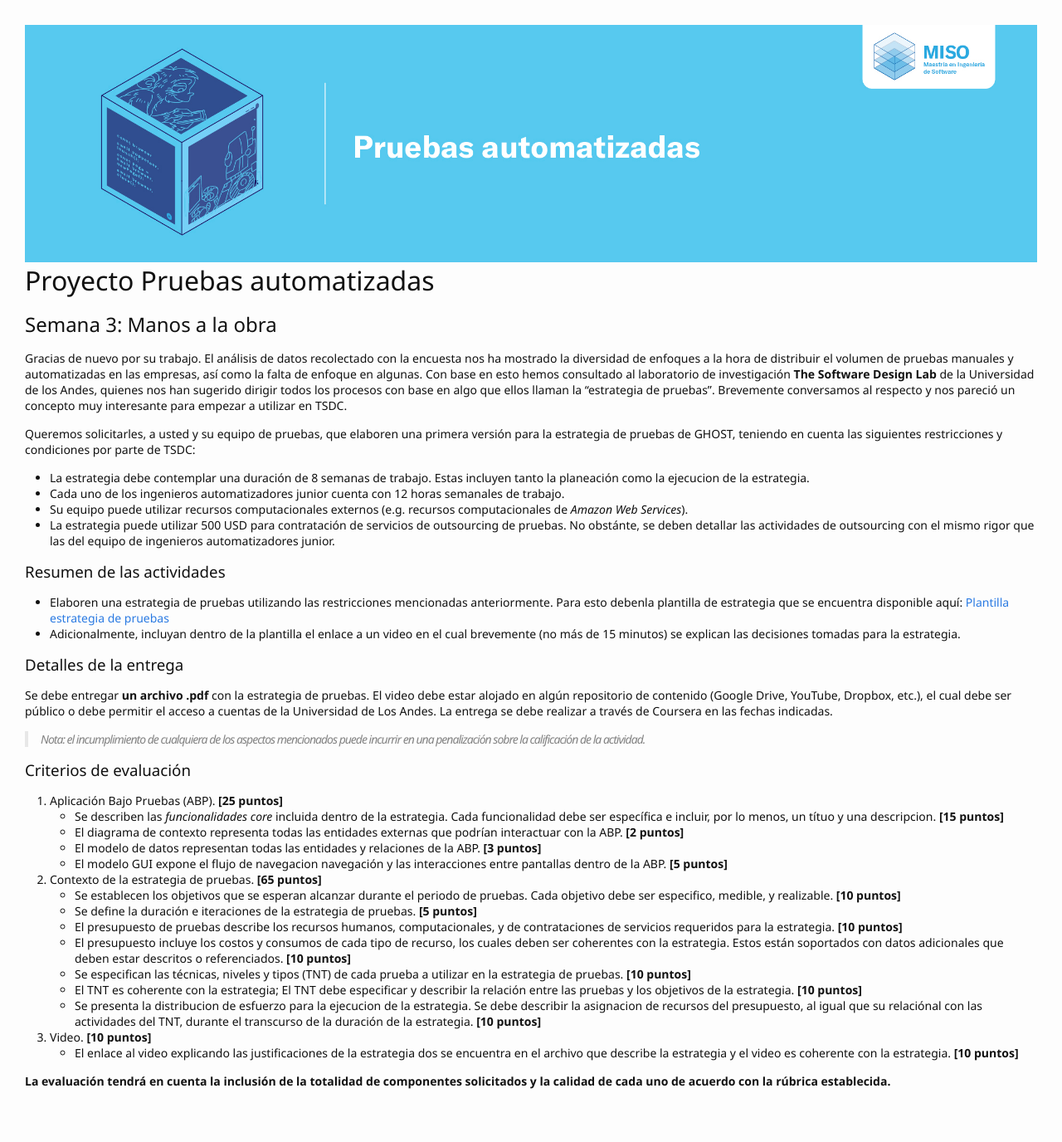
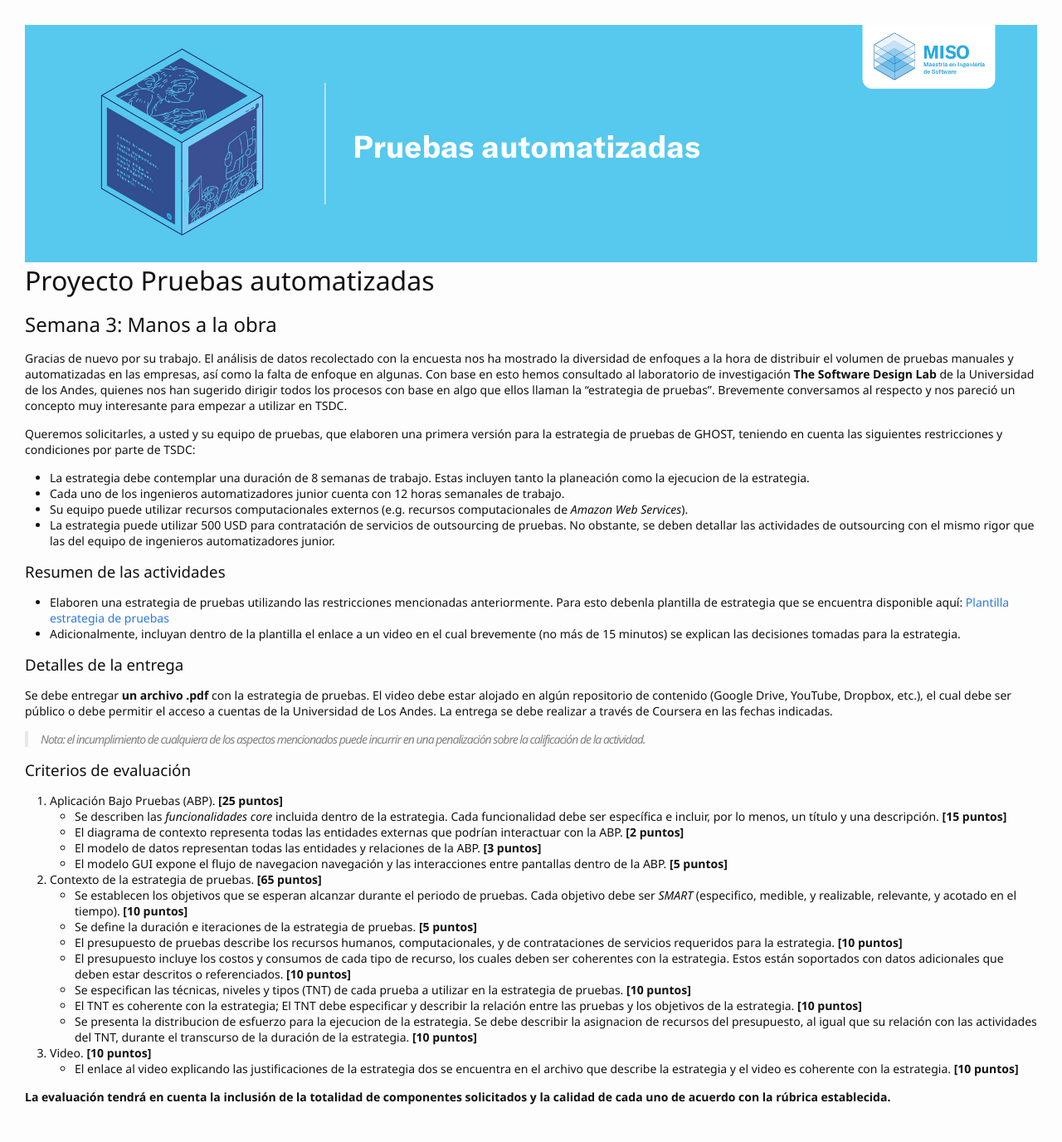
Before and after one commit to TiCSw/mt1_guias_pruebas, a Jekyll site: the page built from docs/semanas/semana3.md, in a window 1280 px wide. Shown: the whole page at 83% size. Built offline with Jekyll 4.4.1, drawn with Linux system fonts in a browser that asks for light colours; some web fonts are replaced; our own code applies the rules of GitHub Pages for plain Markdown files; comment, search, counter and statistics services are not loaded.

Commit message:
Update semana3.md

```diff
--- a/docs/semanas/semana3.md
+++ b/docs/semanas/semana3.md
@@ -10,7 +10,7 @@ Queremos solicitarles, a usted y su equipo de pruebas, que elaboren una primera
 * La estrategia debe contemplar una duración de 8 semanas de trabajo. Estas incluyen tanto la planeación como la ejecucion de la estrategia.
 * Cada uno de los ingenieros automatizadores junior cuenta con 12 horas semanales de trabajo.
 * Su equipo puede utilizar recursos computacionales externos (e.g. recursos computacionales de _Amazon Web Services_).
-* La estrategia puede utilizar 500 USD para contratación de servicios de outsourcing de pruebas. No obstánte, se deben detallar las actividades de outsourcing con el mismo rigor que las del equipo de ingenieros automatizadores junior.
+* La estrategia puede utilizar 500 USD para contratación de servicios de outsourcing de pruebas. No obstante, se deben detallar las actividades de outsourcing con el mismo rigor que las del equipo de ingenieros automatizadores junior.
 
 ### Resumen de las actividades
 
@@ -26,19 +26,19 @@ Se debe entregar **un archivo .pdf** con la estrategia de pruebas. El video debe
 ### Criterios de evaluación
 
 1. Aplicación Bajo Pruebas (ABP). **[25 puntos]**
-    - Se describen las _funcionalidades core_ incluida dentro de la estrategia. Cada funcionalidad debe ser específica e incluir, por lo menos, un títuo y una descripcion. **[15 puntos]**
+    - Se describen las _funcionalidades core_ incluida dentro de la estrategia. Cada funcionalidad debe ser específica e incluir, por lo menos, un título y una descripción. **[15 puntos]**
     - El diagrama de contexto representa todas las entidades externas que podrían interactuar con la ABP. **[2 puntos]**
     - El modelo de datos representan todas las entidades y relaciones de la ABP. **[3 puntos]**
     - El modelo GUI expone el flujo de navegacion navegación y las interacciones entre pantallas dentro de la ABP. **[5 puntos]**
 
 2. Contexto de la estrategia de pruebas. **[65 puntos]**
-    - Se establecen los objetivos que se esperan alcanzar durante el periodo de pruebas. Cada objetivo debe ser especifico, medible, y realizable. **[10 puntos]**
+    - Se establecen los objetivos que se esperan alcanzar durante el periodo de pruebas. Cada objetivo debe ser _SMART_ (especifico, medible, y realizable, relevante, y acotado en el tiempo). **[10 puntos]**
     - Se define la duración e iteraciones de la estrategia de pruebas. **[5 puntos]**
     - El presupuesto de pruebas describe los recursos humanos, computacionales, y de contrataciones de servicios requeridos para la estrategia. **[10 puntos]**
     - El presupuesto incluye los costos y consumos de cada tipo de recurso, los cuales deben ser coherentes con la estrategia. Estos están soportados con datos adicionales que deben estar descritos o referenciados. **[10 puntos]**
     - Se especifican las técnicas, niveles y tipos (TNT) de cada prueba a utilizar en la estrategia de pruebas. **[10 puntos]**
     - El TNT es coherente con la estrategia; El TNT debe especificar y describir la relación entre las pruebas y los objetivos de la estrategia. **[10 puntos]**
-    - Se presenta la distribucion de esfuerzo para la ejecucion de la estrategia. Se debe describir la asignacion de recursos del presupuesto, al igual que su relaciónal con las actividades del TNT, durante el transcurso de la duración de la estrategia. **[10 puntos]**
+    - Se presenta la distribucion de esfuerzo para la ejecucion de la estrategia. Se debe describir la asignacion de recursos del presupuesto, al igual que su relación con las actividades del TNT, durante el transcurso de la duración de la estrategia. **[10 puntos]**
 
 3. Video. **[10 puntos]**
     - El enlace al video explicando las justificaciones de la estrategia dos se encuentra en el archivo que describe la estrategia y el video es coherente con la estrategia. **[10 puntos]**
```
